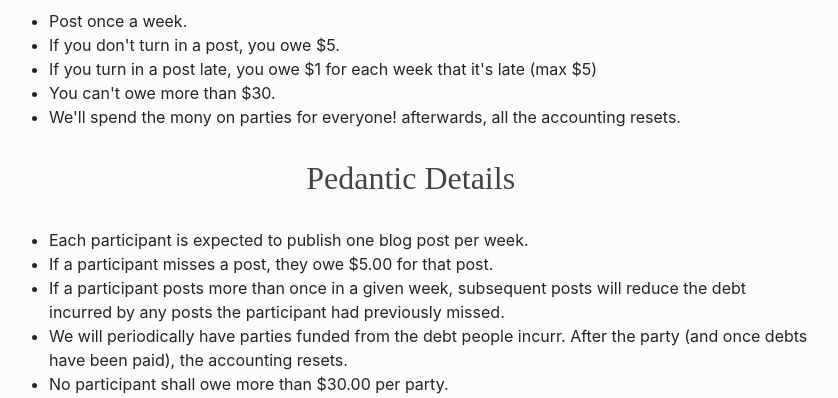
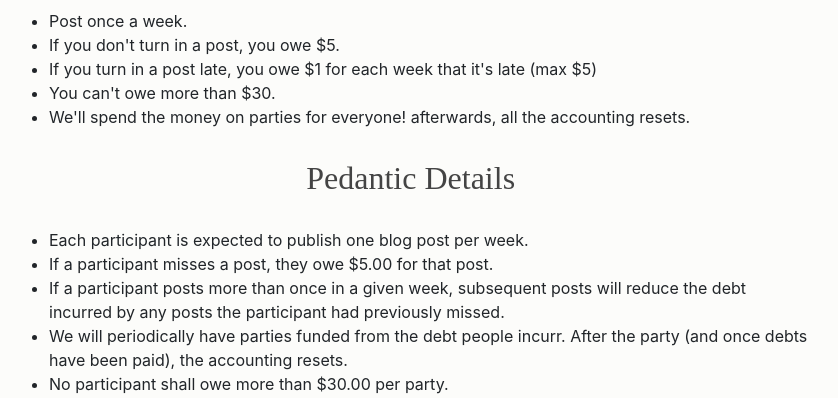
Before and after one commit to zenhack/iron-blogger2, a Flask app: page /about in a window 1280 px wide. Shown: the part 507-905 px from the top of the page, without its empty margins (21-859 px from the left). Run offline with Flask 2, Linux system fonts and the light colour scheme; some libraries are stand-ins or nearby versions; some web fonts are replaced.

Commit message:
Fix typo

```diff
--- a/ironblogger/templates/about.html
+++ b/ironblogger/templates/about.html
@@ -15,7 +15,7 @@ the code <a href="https://github.com/zenhack/iron-blogger2">here</a>.</p>
 	<li>If you turn in a post late, you owe $1 for each week that it's late
 		(max $5)</li>
 	<li>You can't owe more than $30.</li>
-	<li>We'll spend the mony on parties for everyone! afterwards, all the
+	<li>We'll spend the money on parties for everyone! afterwards, all the
 		accounting resets.</li>
 </ul>
 
```
